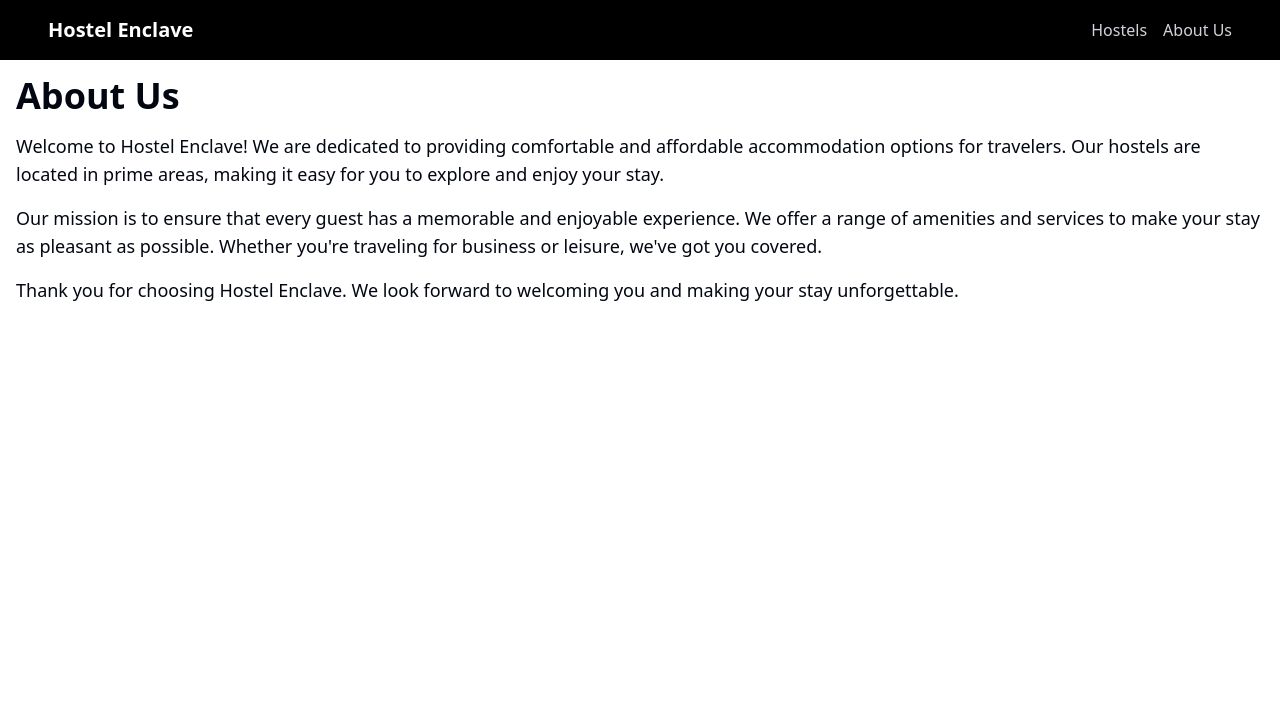
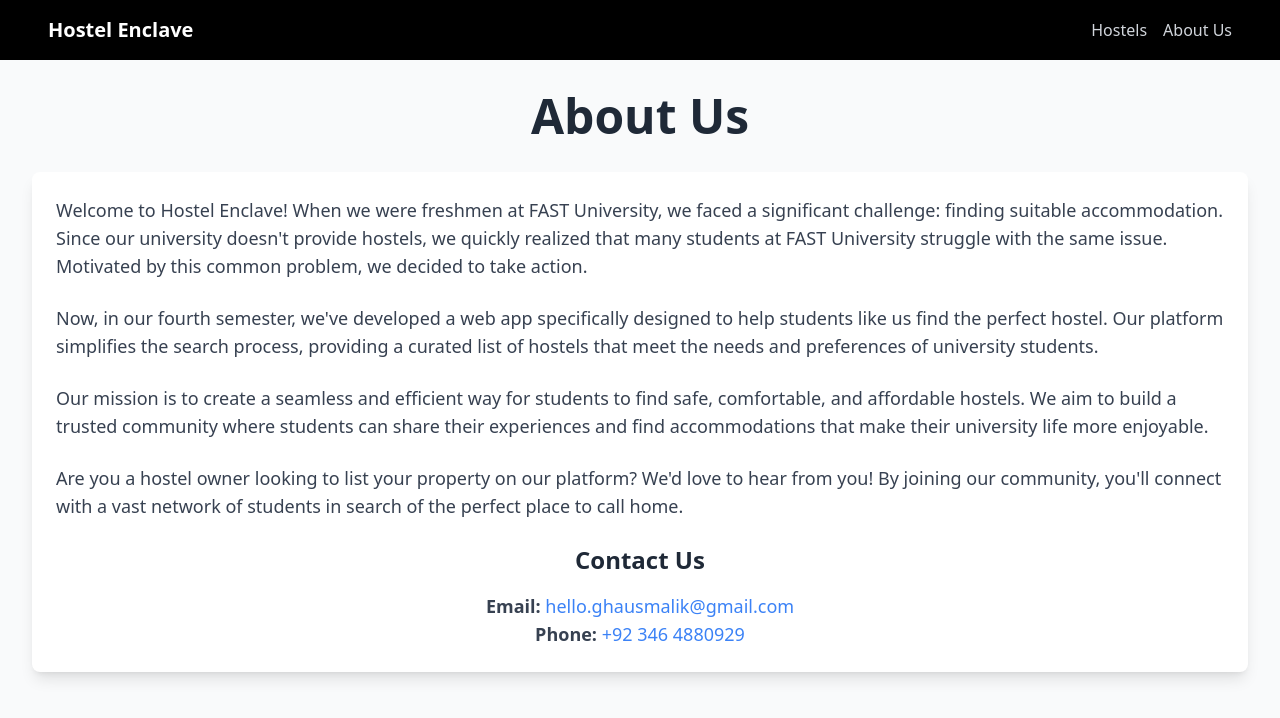
Before and after one commit to afnanhassan09/Hostel-Enclave-Frontend, a React (Vite) app: page /about in a window 1280 px wide. Shown: the top 718 px of the page. Built offline with nearby package versions, Linux system fonts and the light colour scheme.

Commit message:
Updated about page

```diff
--- a/src/about.jsx
+++ b/src/about.jsx
@@ -4,19 +4,33 @@
 
 const About = () => {
   return (
-    <div>
+    <div className="bg-gray-50 min-h-screen">
       <MenuBar />
-      <div className="container mx-auto p-4">
-        <h1 className="text-4xl font-bold mb-4">About Us</h1>
-        <p className="text-lg mb-4">
-          Welcome to Hostel Enclave! We are dedicated to providing comfortable and affordable accommodation options for travelers. Our hostels are located in prime areas, making it easy for you to explore and enjoy your stay.
-        </p>
-        <p className="text-lg mb-4">
-          Our mission is to ensure that every guest has a memorable and enjoyable experience. We offer a range of amenities and services to make your stay as pleasant as possible. Whether you're traveling for business or leisure, we've got you covered.
-        </p>
-        <p className="text-lg">
-          Thank you for choosing Hostel Enclave. We look forward to welcoming you and making your stay unforgettable.
-        </p>
+      <div className="container mx-auto p-8">
+        <h1 className="text-5xl font-extrabold text-center text-gray-800 mb-8">About Us</h1>
+        <div className="bg-white shadow-lg rounded-lg p-6">
+          <p className="text-lg text-gray-700 mb-6">
+            Welcome to Hostel Enclave! When we were freshmen at FAST University, we faced a significant challenge: finding suitable accommodation. Since our university doesn't provide hostels, we quickly realized that many students at FAST University struggle with the same issue. Motivated by this common problem, we decided to take action.
+          </p>
+          <p className="text-lg text-gray-700 mb-6">
+            Now, in our fourth semester, we've developed a web app specifically designed to help students like us find the perfect hostel. Our platform simplifies the search process, providing a curated list of hostels that meet the needs and preferences of university students.
+          </p>
+          <p className="text-lg text-gray-700 mb-6">
+            Our mission is to create a seamless and efficient way for students to find safe, comfortable, and affordable hostels. We aim to build a trusted community where students can share their experiences and find accommodations that make their university life more enjoyable.
+          </p>
+          <p className="text-lg text-gray-700 mb-6">
+            Are you a hostel owner looking to list your property on our platform? We'd love to hear from you! By joining our community, you'll connect with a vast network of students in search of the perfect place to call home.
+          </p>
+          <div className="text-center">
+            <h2 className="text-2xl font-bold text-gray-800 mb-4">Contact Us</h2>
+            <p className="text-lg text-gray-700">
+              <strong>Email:</strong> <a href="mailto:hello.ghausmalik@gmail.com" className="text-blue-500 hover:underline">hello.ghausmalik@gmail.com</a>
+            </p>
+            <p className="text-lg text-gray-700">
+              <strong>Phone:</strong> <a href="tel:03464880929" className="text-blue-500 hover:underline">+92 346 4880929</a>
+            </p>
+          </div>
+        </div>
       </div>
     </div>
   );
```
